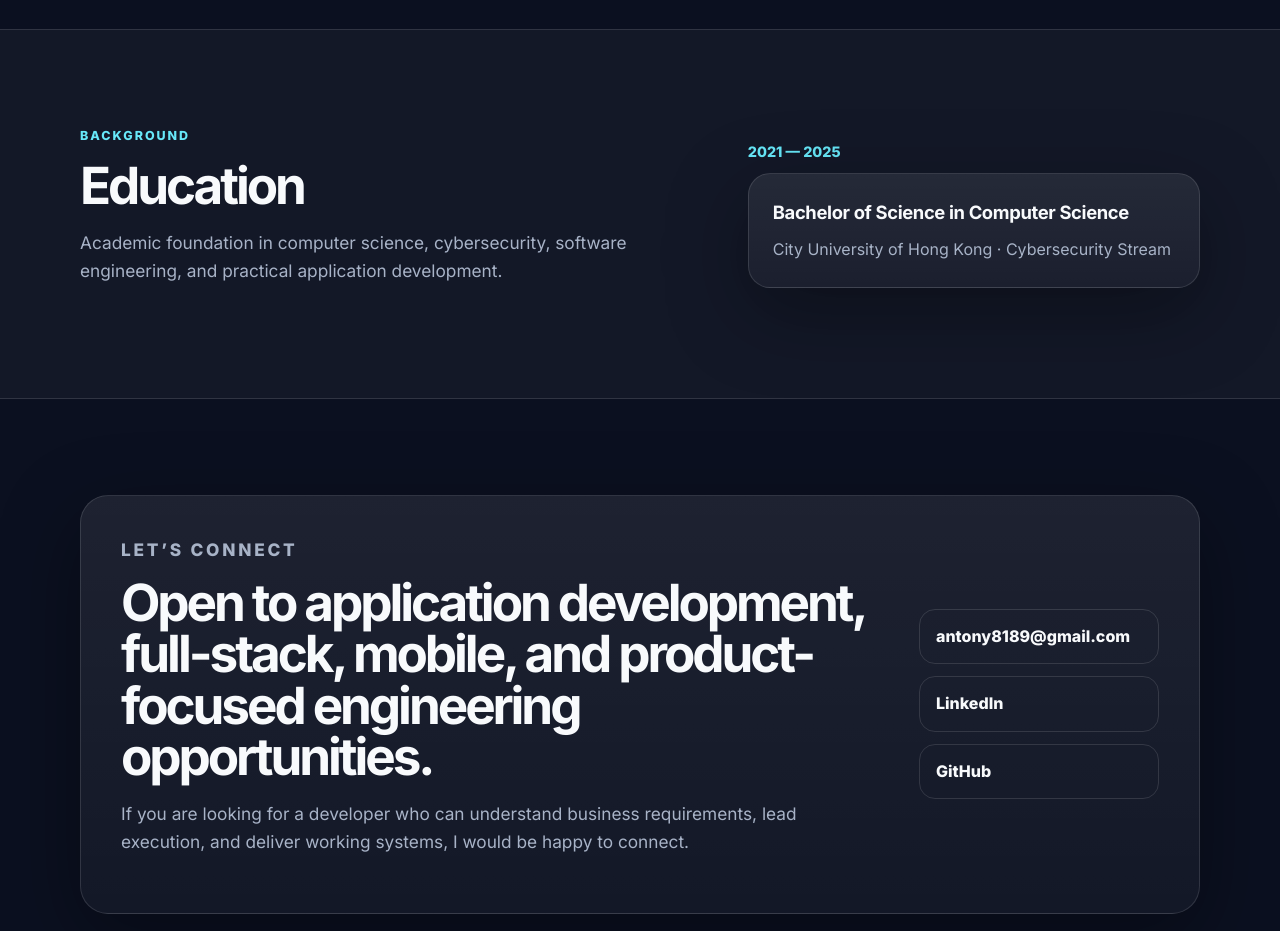
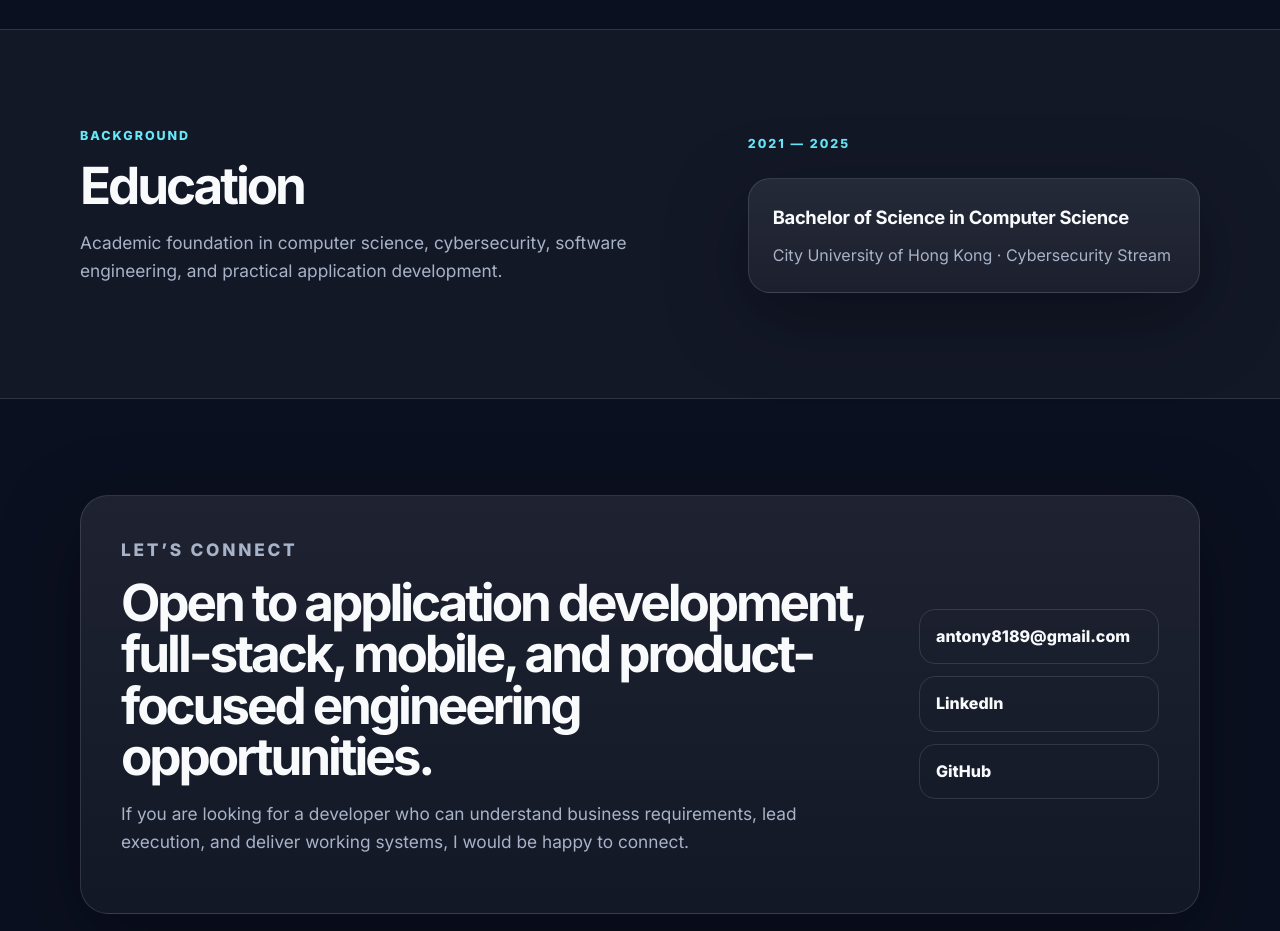
Before and after one commit to antony819/personalWebsite, a plain HTML site: page index.html in a window 1280 px wide. Shown: the part 4940-5871 px from the top of the page. Drawn offline with Linux system fonts and the light colour scheme.

Commit message:
change to eyebrow class

```diff
--- a/index.html
+++ b/index.html
@@ -254,7 +254,7 @@
         </div>
         <div class="education-list">
           <div class="education-item">
-            <div class="education-date">2021 — 2025</div>
+            <div class="eyebrow">2021 — 2025</div>
             <article>
               <h3>Bachelor of Science in Computer Science</h3>
               <p>City University of Hong Kong · Cybersecurity Stream</p>
--- a/styles.css
+++ b/styles.css
@@ -462,12 +462,6 @@ h3 {
   gap: 10px;
 }
 
-.education-date {
-  color: #67e8f9;
-  font-weight: 800;
-  font-size: 0.9rem;
-}
-
 .education-list article {
   padding: 24px;
   border-radius: 22px;
```
